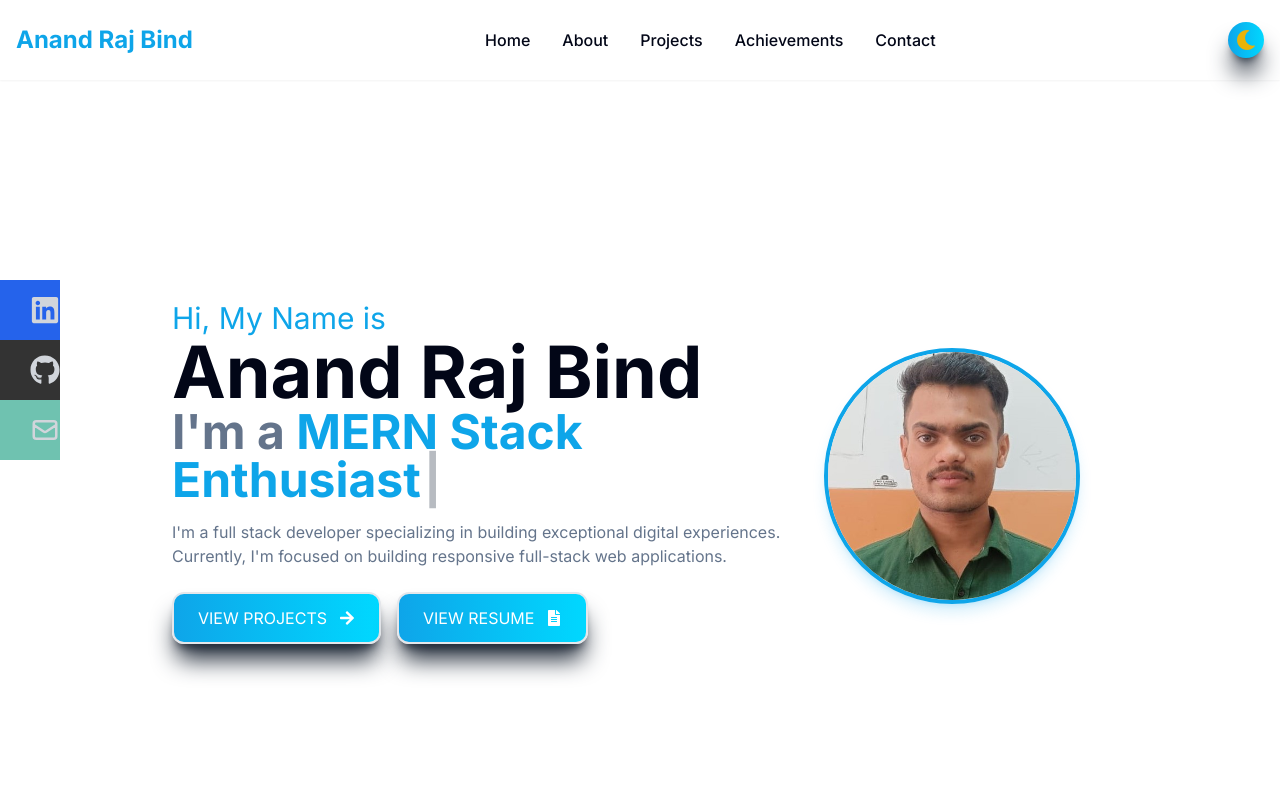
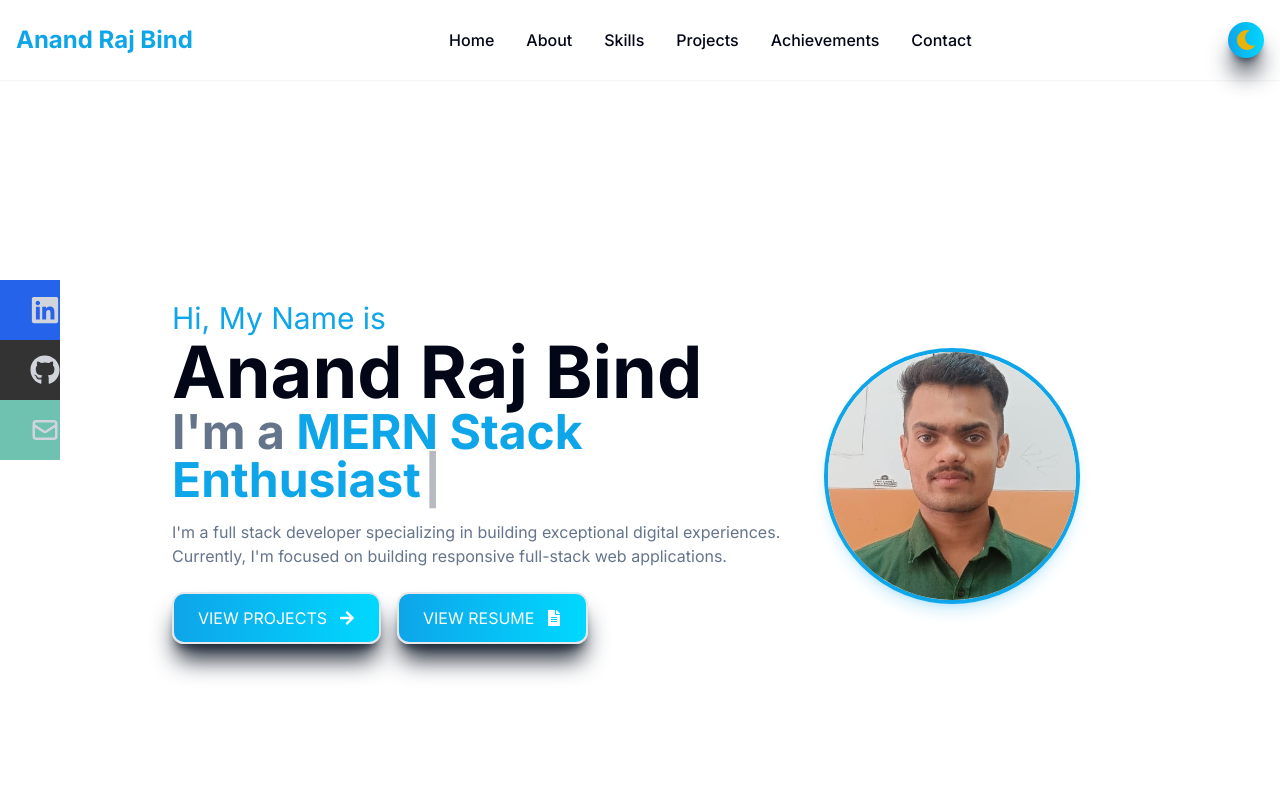
Before and after one commit to AnandRajBind/Portfolio, a React (Vite) app in the folder project/: page / in a window 1280 px wide. Shown: the top 800 px of the page. Built offline with nearby package versions, Linux system fonts and the light colour scheme.

Commit message:
add skills sectio in the navigation bar

```diff
--- a/project/src/components/Navbar.jsx
+++ b/project/src/components/Navbar.jsx
@@ -23,6 +23,9 @@
           <Link to='about' smooth={true} duration={500}>About</Link>
         </li>
         <li className='px-4 cursor-pointer capitalize font-medium hover:text-secondary duration-200'>
+          <Link to='skills' smooth={true} duration={500}>Skills</Link>
+        </li>
+        <li className='px-4 cursor-pointer capitalize font-medium hover:text-secondary duration-200'>
           <Link to='projects' smooth={true} duration={500}>Projects</Link>
         </li>
         <li className='px-4 cursor-pointer capitalize font-medium hover:text-secondary duration-200'>
@@ -45,6 +48,9 @@
         </li>
         <li className='py-6 text-4xl'>
           <Link onClick={handleClick} to='about' smooth={true} duration={500}>About</Link>
+        </li>
+        <li className='py-6 text-4xl'>
+          <Link onClick={handleClick} to='skills' smooth={true} duration={500}>Skills</Link>
         </li>
         <li className='py-6 text-4xl'>
           <Link onClick={handleClick} to='projects' smooth={true} duration={500}>Projects</Link>
```
